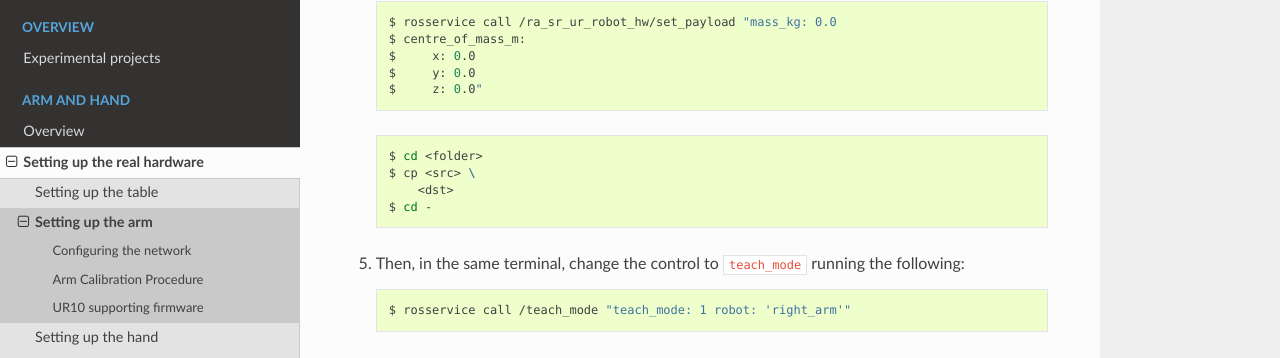
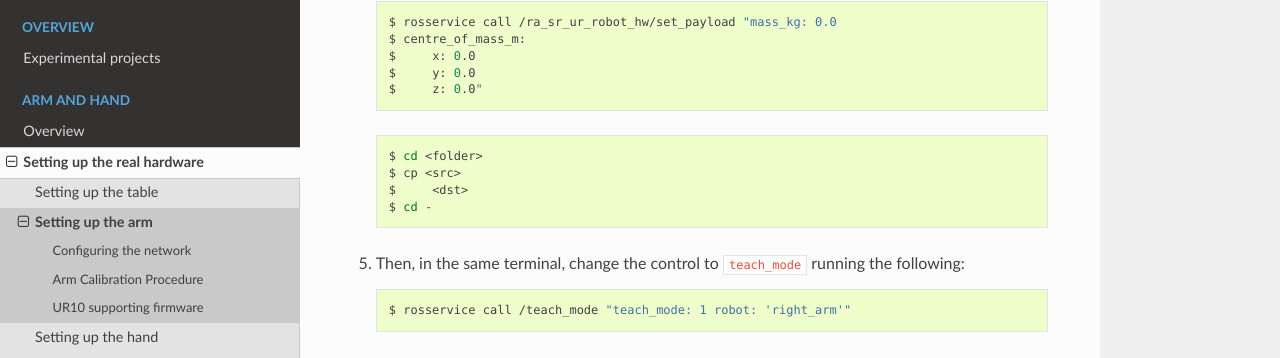
Before and after one commit to shadow-robot/sr_experimental_documentation, a Sphinx documentation site: the page built from docs/user_guide/1_2_setting_up_arm.md, in a window 1280 px wide and 900 px high, scrolled down 6958 px. Shown: the part 94-452 px from the top of the window. Built offline with Sphinx 7.4.7 and the Read the Docs theme 2.0.0, drawn with Linux system fonts in a browser that asks for light colours.

````diff
--- a/docs/user_guide/1_2_setting_up_arm.md
+++ b/docs/user_guide/1_2_setting_up_arm.md
@@ -85,7 +85,7 @@ Follow these steps if you have a table and a stylus provided by Shadow Robot. It
    .. prompt:: bash
 
        cd <folder>
-       cp <src> \
+       cp <src>
            <dst>
        cd -
    ```
````
